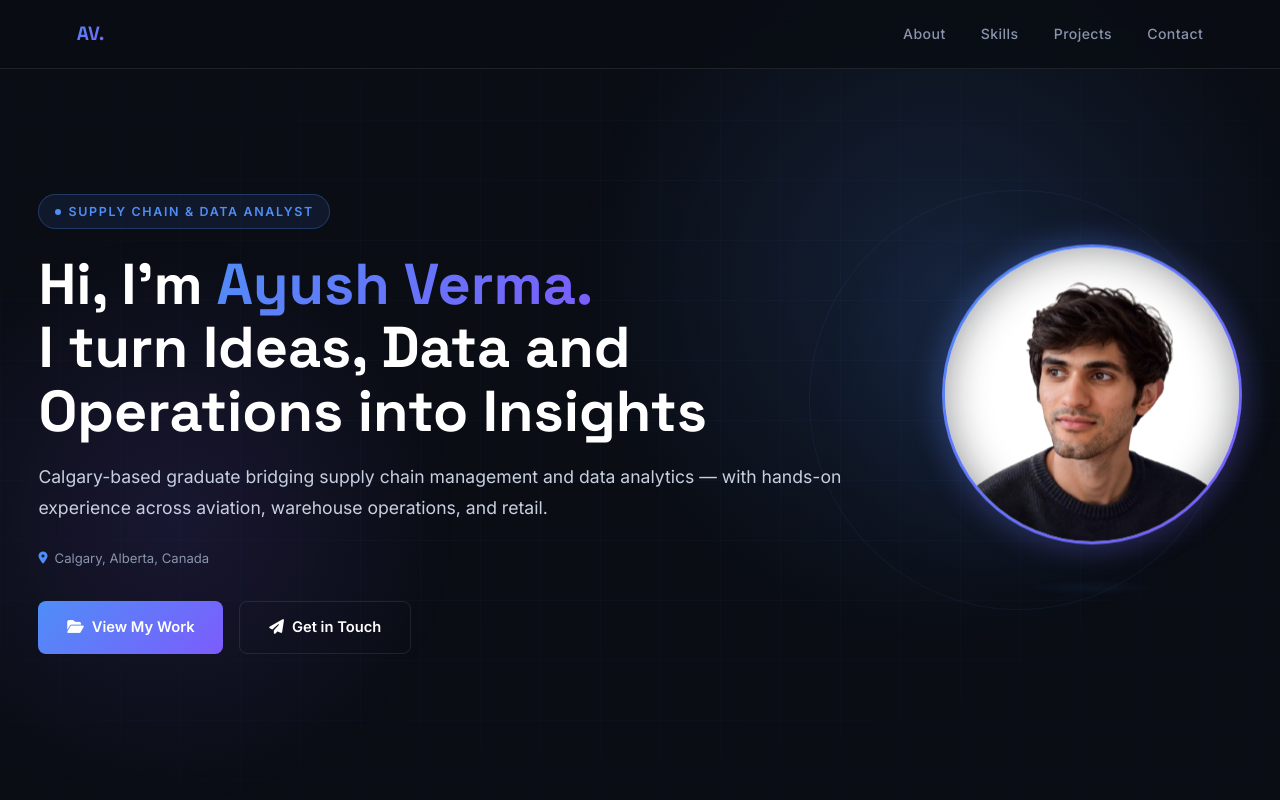
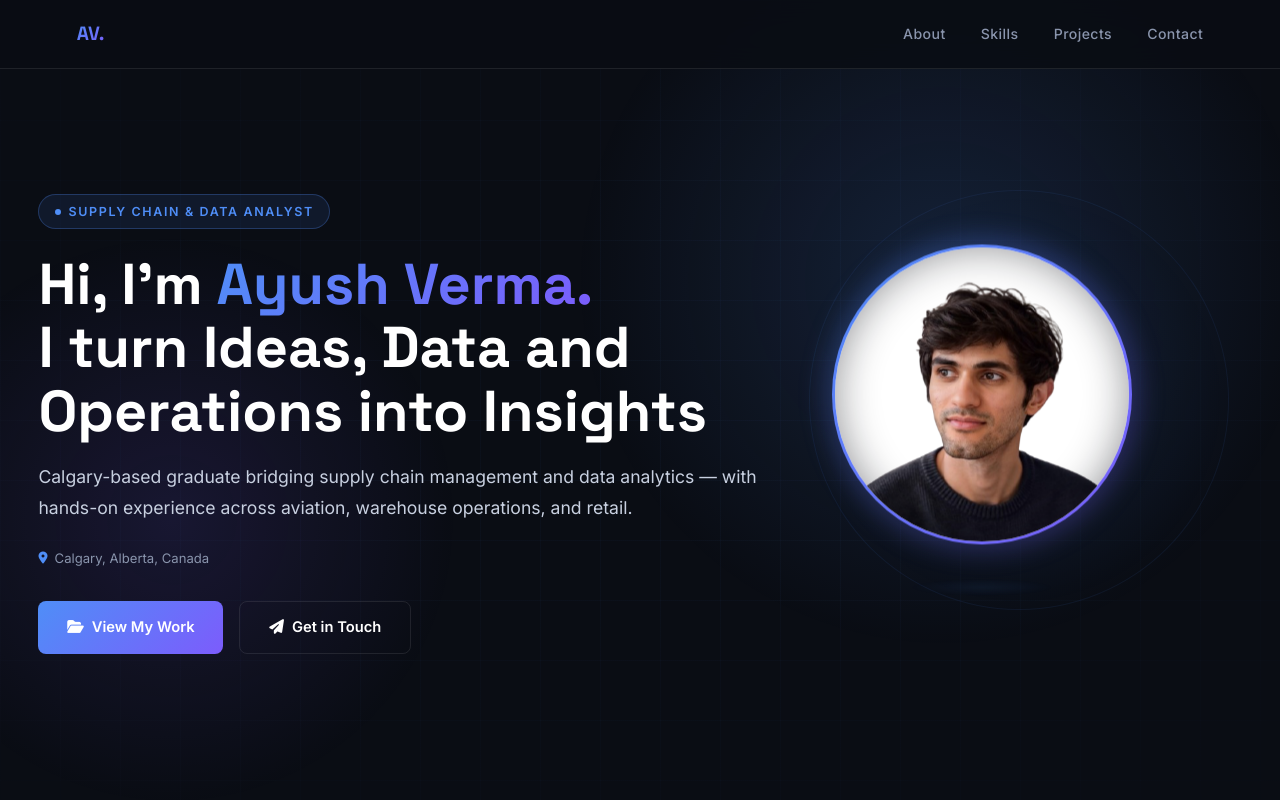
Before and after one commit to A26Ayush/Portfolio, a plain HTML site: page index.html in a window 1280 px wide. Shown: the top 800 px of the page. Drawn offline with Linux system fonts and the light colour scheme.

Commit message:
Fix hero empty space: use flex-start layout with explicit 62% text column width (#8)
Co-authored-by: Claude <noreply@anthropic.com>

```diff
--- a/index.html
+++ b/index.html
@@ -97,10 +97,10 @@
       pointer-events: none; z-index: 0;
     }
     .hero-inner {
-      display: flex; align-items: center; justify-content: space-between;
+      display: flex; align-items: center; justify-content: flex-start;
       gap: 3rem; width: 100%; position: relative; z-index: 1;
     }
-    .hero-content { flex: 1; min-width: 0; }
+    .hero-content { flex: 0 0 62%; min-width: 0; }
     .hero-tag {
       display: inline-flex; align-items: center; gap: 0.5rem;
       font-size: 0.78rem; font-weight: 600; letter-spacing: 0.13em;
```
